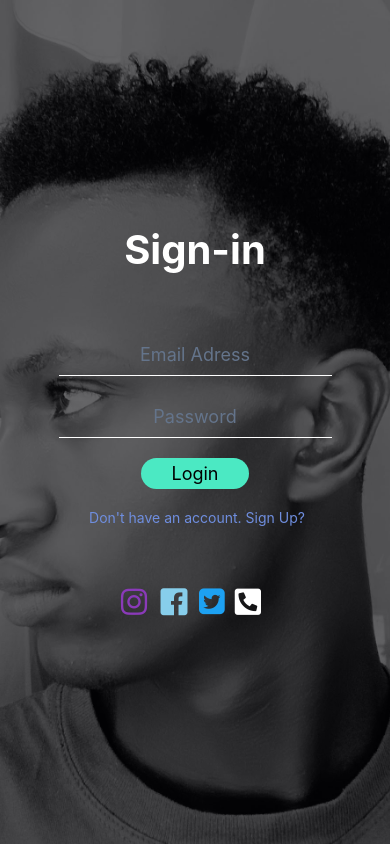
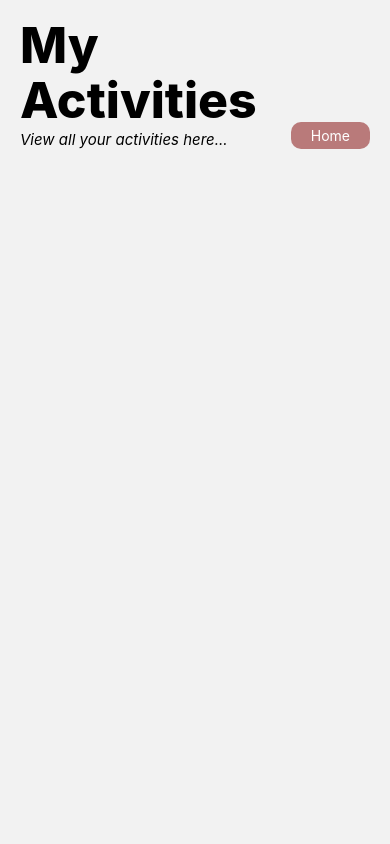
Before and after one commit to Eleli-Ayub/the_bookmarker, a React Native app in the folder bookmarker/: screen /Activities in a window 390 px wide. Built offline with nearby package versions, Linux system fonts and the light colour scheme.

Commit message:
Done witht the activity header section

```diff
--- /dev/null
+++ b/bookmarker/Components/Activitiespage/Activityheader.tsx
@@ -0,0 +1,20 @@
+import { View, Text, TouchableOpacity } from "react-native";
+import React from "react";
+import { Activitystyles } from "../../Styles/Activitiestyle";
+
+const Activityheader = () => {
+  return (
+    <View style={Activitystyles.activityHeaderWrapper}>
+      <Text style={Activitystyles.headerTitle}>My </Text>
+      <Text style={Activitystyles.headerTitle}>Activities</Text>
+      <Text style={Activitystyles.headerSubtitle}>
+        View all your activities here...
+      </Text>
+      <TouchableOpacity style={Activitystyles.headerBtn}>
+        <Text style={Activitystyles.headerBtnText}>Home</Text>
+      </TouchableOpacity>
+    </View>
+  );
+};
+
+export default Activityheader;
--- a/bookmarker/Components/Homepage/Activityscrollbar.tsx
+++ b/bookmarker/Components/Homepage/Activityscrollbar.tsx
@@ -9,15 +9,22 @@ import React from "react";
 import { Homepagestyles } from "../../Styles/Homepage";
 import { activities } from "../../Global/Data";
 import ActivityscrollbarItem from "./ActivityscrollbarItem";
+import { useNavigation } from "@react-navigation/native";
 
 const Activityscrollbar = () => {
+  const navigation = useNavigation();
   return (
     <View style={Homepagestyles.activityScrollViewWrapper}>
       <View style={Homepagestyles.activityScrollViewTitles}>
         <Text style={Homepagestyles.activityScrollViewTitle}>
           Soon to happen activities
         </Text>
-        <TouchableOpacity style={Homepagestyles.viewAllActivityBtn}>
+        <TouchableOpacity
+          style={Homepagestyles.viewAllActivityBtn}
+          onPress={() => {
+            navigation.navigate("Activities");
+          }}
+        >
           <Text style={Homepagestyles.viewAllActivityBtnText}>View All</Text>
         </TouchableOpacity>
       </View>
--- a/bookmarker/Navigation/index.tsx
+++ b/bookmarker/Navigation/index.tsx
@@ -7,6 +7,7 @@ import Register from "../Screens/Auth/Register";
 import { StatusBar } from "expo-status-bar";
 import Homepage from "../Screens/Homepage";
 import Mytasks from "../Screens/Mytasks";
+import Myactivities from "../Screens/Myactivities";
 
 const index = () => {
   const Stack = createNativeStackNavigator();
@@ -32,6 +33,12 @@ const index = () => {
         component={Mytasks}
         options={{ headerShown: false }}
       />
+
+      <Stack.Screen
+        name="Activities"
+        component={Myactivities}
+        options={{ headerShown: false }}
+      />
     </Stack.Navigator>
   );
 };
--- /dev/null
+++ b/bookmarker/Screens/Myactivities.tsx
@@ -0,0 +1,13 @@
+import { View, Text, ScrollView } from "react-native";
+import React from "react";
+import Activityheader from "../Components/Activitiespage/Activityheader";
+
+const Myactivities = () => {
+  return (
+    <ScrollView>
+      <Activityheader />
+    </ScrollView>
+  );
+};
+
+export default Myactivities;
--- /dev/null
+++ b/bookmarker/Styles/Activitiestyle.ts
@@ -0,0 +1,34 @@
+import { StyleSheet } from "react-native";
+import { deviceWidth } from "../Global/Constants";
+
+export const Activitystyles = StyleSheet.create({
+    activityHeaderWrapper:{
+        paddingVertical: 20,
+        paddingHorizontal: 20,
+    },
+    headerTitle:{
+        fontSize: 50,
+        fontWeight: "800",
+        color: "#000",
+        marginTop: -5
+
+    },
+    headerSubtitle:{
+        fontSize: 15,
+        fontStyle: "italic"
+    },
+    headerBtn:{
+        position: "absolute",
+        bottom: 20,
+        right: 20,
+        backgroundColor: "#B97A7A",
+        paddingVertical: 5,
+        paddingHorizontal: 20,
+        borderRadius: 10,
+        alignItems: "center",
+        justifyContent: "center",
+    },
+    headerBtnText:{
+        color: "#fff"
+    }
+})
```
